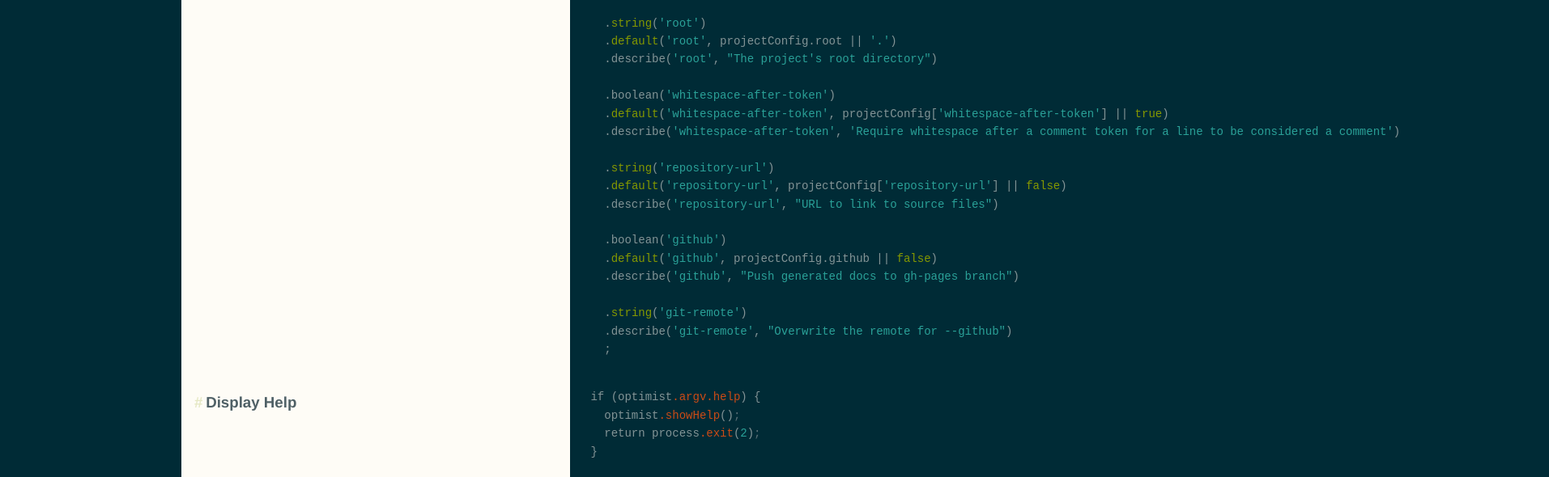
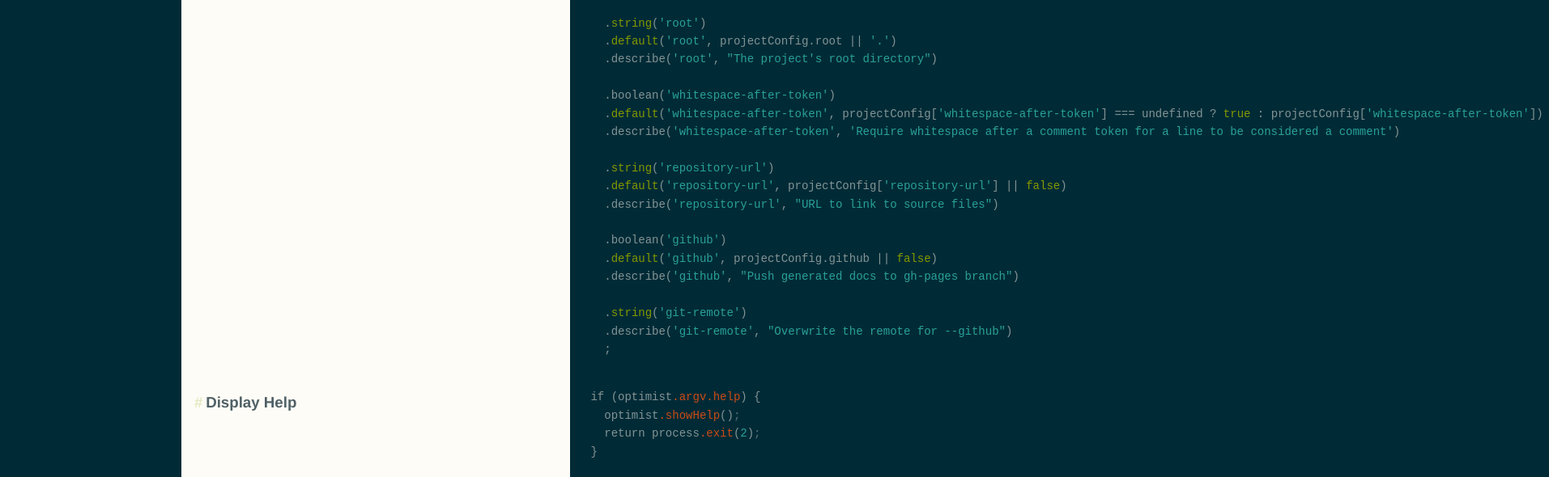
Before and after one commit to killercup/grock, a plain HTML site: page bin/grock.html in a window 1280 px wide. Shown: the part 1560-2150 px from the top of the page at 81% size, 1913 px wide, since content can reach past the window. Drawn offline with Linux system fonts and the light colour scheme.

Commit message:
Generated documentation for 2563253ba094620c61d846d42836d1ffd9d7c8df

```diff
--- a/bin/grock.html
+++ b/bin/grock.html
@@ -135,7 +135,7 @@
   .describe(<span class="hljs-string">'root'</span>, <span class="hljs-string">"The project's root directory"</span>)
 
   .boolean(<span class="hljs-string">'whitespace-after-token'</span>)
-  .<span class="hljs-keyword">default</span>(<span class="hljs-string">'whitespace-after-token'</span>, projectConfig[<span class="hljs-string">'whitespace-after-token'</span>] || <span class="hljs-keyword">true</span>)
+  .<span class="hljs-keyword">default</span>(<span class="hljs-string">'whitespace-after-token'</span>, projectConfig[<span class="hljs-string">'whitespace-after-token'</span>] === undefined ? <span class="hljs-keyword">true</span> : projectConfig[<span class="hljs-string">'whitespace-after-token'</span>])
   .describe(<span class="hljs-string">'whitespace-after-token'</span>, <span class="hljs-string">'Require whitespace after a comment token for a line to be considered a comment'</span>)
 
   .<span class="hljs-keyword">string</span>(<span class="hljs-string">'repository-url'</span>)
```
Also changed, not shown: lib/utils/plumber.js.html (+1 -1 lines).
